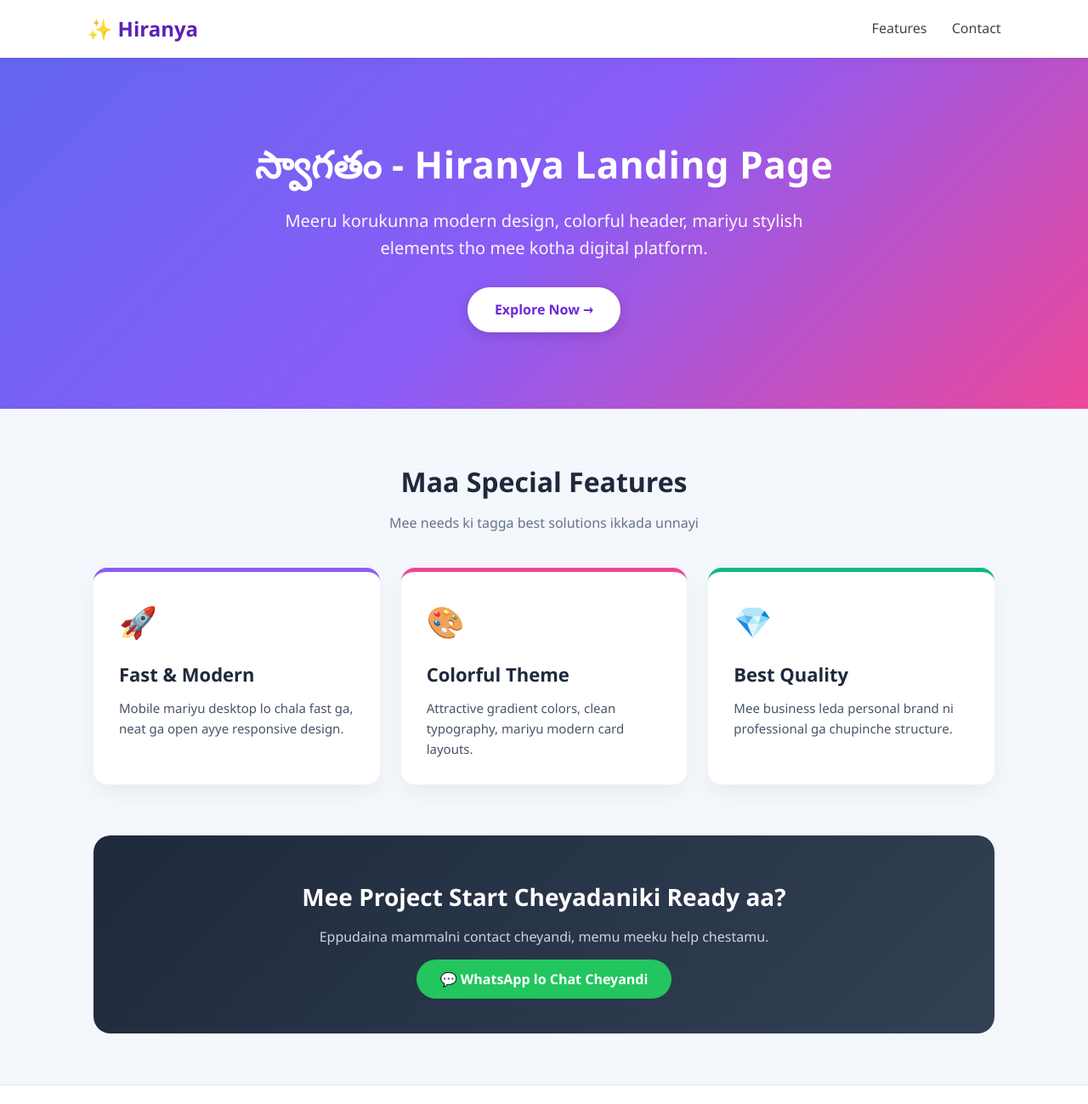
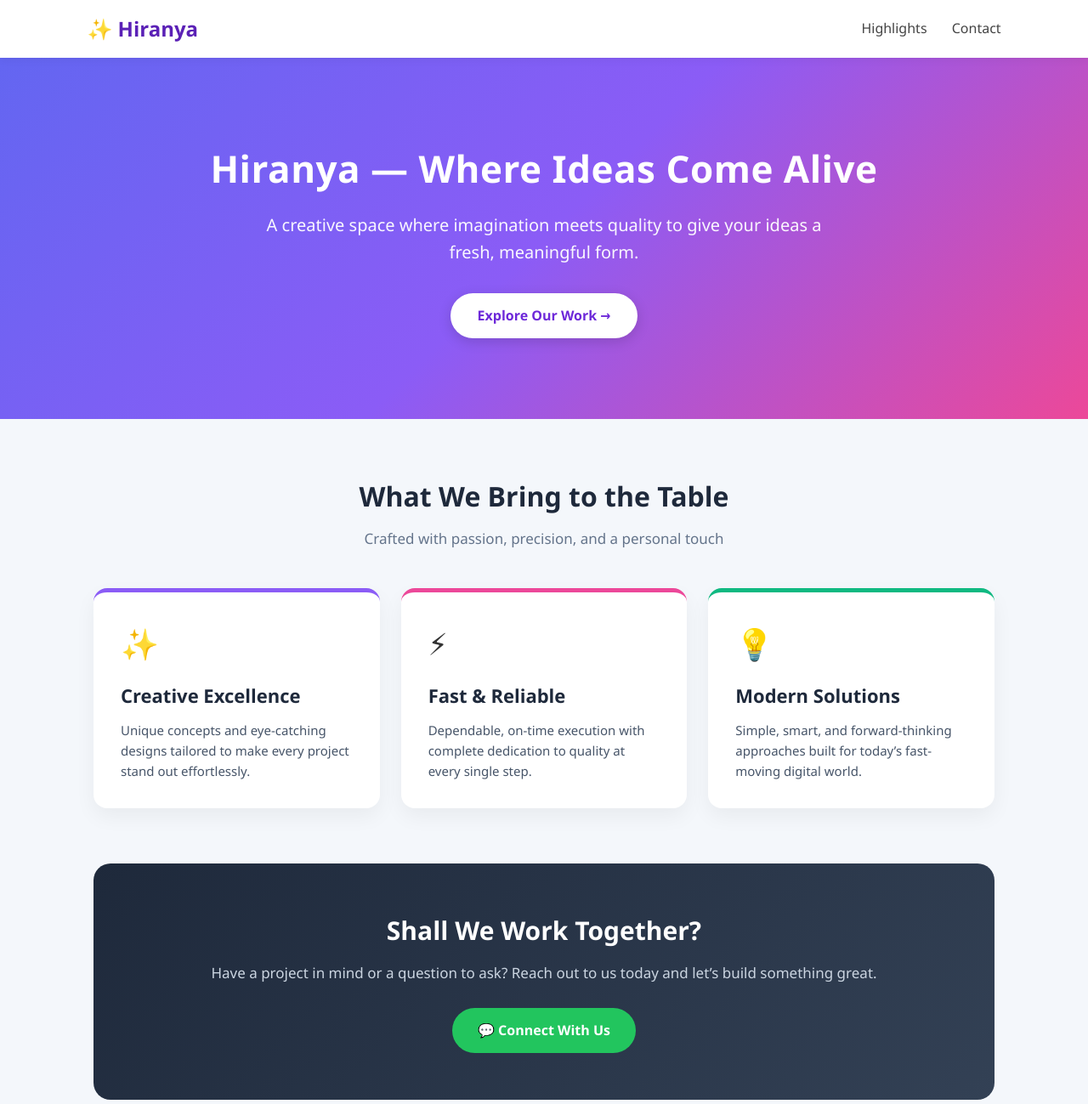
Before and after one commit to Sravanthireddykancharla/Hiranya_Landing--page, a plain HTML site: page index.html in a window 1280 px wide. Shown: the top 1299 px of the page at 85% size. Drawn offline with Linux system fonts and the light colour scheme.

Commit message:
Revise header and layout styles in index.html
Updated the title and subtitle for better clarity and engagement. Adjusted padding and margins for improved layout consistency.

```diff
--- a/index.html
+++ b/index.html
@@ -1,9 +1,9 @@
 <!DOCTYPE html>
-<html lang="te">
+<html lang="en">
 <head>
   <meta charset="UTF-8">
   <meta name="viewport" content="width=device-width, initial-scale=1.0">
-  <title>Hiranya - Modern Landing Page</title>
+  <title>Hiranya — Where Ideas Come Alive</title>
   <style>
     * { box-sizing: border-box; margin: 0; padding: 0; font-family: 'Segoe UI', Tahoma, Geneva, Verdana, sans-serif; }
     body { background-color: #f4f7fb; color: #333; line-height: 1.6; }
@@ -29,10 +29,10 @@
       background: linear-gradient(135deg, #6366f1 0%, #8b5cf6 50%, #ec4899 100%);
       color: white;
       text-align: center;
-      padding: 90px 20px;
+      padding: 95px 20px;
     }
     header h1 { font-size: 44px; margin-bottom: 15px; letter-spacing: 0.5px; }
-    header p.subtitle { font-size: 20px; max-width: 650px; margin: 0 auto 30px; opacity: 0.95; }
+    header p.subtitle { font-size: 20px; max-width: 680px; margin: 0 auto 32px; opacity: 0.95; }
     .btn-primary {
       background: #ffffff;
       color: #6d28d9;
@@ -48,9 +48,9 @@
     .btn-primary:hover { transform: translateY(-3px); }
 
     /* Feature Cards Section */
-    .container { max-width: 1100px; margin: 60px auto; padding: 0 20px; }
+    .container { max-width: 1100px; margin: 65px auto; padding: 0 20px; }
     .section-title { text-align: center; font-size: 32px; color: #1e293b; margin-bottom: 10px; }
-    .section-subtitle { text-align: center; color: #64748b; margin-bottom: 40px; }
+    .section-subtitle { text-align: center; color: #64748b; margin-bottom: 45px; font-size: 17px; }
 
     .cards {
       display: grid;
@@ -59,7 +59,7 @@
     }
     .card {
       background: white;
-      padding: 30px;
+      padding: 32px;
       border-radius: 16px;
       box-shadow: 0 10px 25px rgba(0,0,0,0.05);
       border-top: 5px solid #8b5cf6;
@@ -75,19 +75,21 @@
       background: linear-gradient(135deg, #1e293b, #334155);
       color: white;
       text-align: center;
-      padding: 50px 25px;
+      padding: 55px 25px;
       border-radius: 20px;
-      margin-top: 60px;
+      margin-top: 65px;
     }
-    .cta-box h2 { font-size: 28px; margin-bottom: 12px; }
-    .cta-box p { color: #cbd5e1; margin-bottom: 25px; }
+    .cta-box h2 { font-size: 30px; margin-bottom: 12px; }
+    .cta-box p { color: #cbd5e1; margin-bottom: 28px; font-size: 17px; }
     .btn-whatsapp {
       background: #22c55e;
       color: white;
-      padding: 12px 28px;
-      border-radius: 25px;
+      padding: 14px 30px;
+      border-radius: 30px;
       text-decoration: none;
       font-weight: bold;
+      font-size: 16px;
+      display: inline-block;
     }
 
     /* Footer */
@@ -107,46 +109,46 @@
   <nav>
     <div class="logo">✨ Hiranya</div>
     <div class="nav-links">
-      <a href="#features">Features</a>
+      <a href="#features">Highlights</a>
       <a href="#contact">Contact</a>
     </div>
   </nav>
 
   <!-- Colorful Header & Subtitle -->
   <header>
-    <h1>స్వాగతం - Hiranya Landing Page</h1>
-    <p class="subtitle">Meeru korukunna modern design, colorful header, mariyu stylish elements tho mee kotha digital platform.</p>
-    <a href="#features" class="btn-primary">Explore Now →</a>
+    <h1>Hiranya — Where Ideas Come Alive</h1>
+    <p class="subtitle">A creative space where imagination meets quality to give your ideas a fresh, meaningful form.</p>
+    <a href="#features" class="btn-primary">Explore Our Work →</a>
   </header>
 
   <!-- Cards Section -->
   <div class="container" id="features">
-    <h2 class="section-title">Maa Special Features</h2>
-    <p class="section-subtitle">Mee needs ki tagga best solutions ikkada unnayi</p>
+    <h2 class="section-title">What We Bring to the Table</h2>
+    <p class="section-subtitle">Crafted with passion, precision, and a personal touch</p>
 
     <div class="cards">
       <div class="card">
-        <div class="card-icon">🚀</div>
-        <h3>Fast & Modern</h3>
-        <p>Mobile mariyu desktop lo chala fast ga, neat ga open ayye responsive design.</p>
+        <div class="card-icon">✨</div>
+        <h3>Creative Excellence</h3>
+        <p>Unique concepts and eye-catching designs tailored to make every project stand out effortlessly.</p>
       </div>
       <div class="card" style="border-top-color: #ec4899;">
-        <div class="card-icon">🎨</div>
-        <h3>Colorful Theme</h3>
-        <p>Attractive gradient colors, clean typography, mariyu modern card layouts.</p>
+        <div class="card-icon">⚡</div>
+        <h3>Fast & Reliable</h3>
+        <p>Dependable, on-time execution with complete dedication to quality at every single step.</p>
       </div>
       <div class="card" style="border-top-color: #10b981;">
-        <div class="card-icon">💎</div>
-        <h3>Best Quality</h3>
-        <p>Mee business leda personal brand ni professional ga chupinche structure.</p>
+        <div class="card-icon">💡</div>
+        <h3>Modern Solutions</h3>
+        <p>Simple, smart, and forward-thinking approaches built for today’s fast-moving digital world.</p>
       </div>
     </div>
 
     <!-- Bottom Call to Action -->
     <div class="cta-box" id="contact">
-      <h2>Mee Project Start Cheyadaniki Ready aa?</h2>
-      <p>Eppudaina mammalni contact cheyandi, memu meeku help chestamu.</p>
-      <a href="https://wa.me" class="btn-whatsapp">💬 WhatsApp lo Chat Cheyandi</a>
+      <h2>Shall We Work Together?</h2>
+      <p>Have a project in mind or a question to ask? Reach out to us today and let’s build something great.</p>
+      <a href="https://wa.me" class="btn-whatsapp">💬 Connect With Us</a>
     </div>
   </div>
 
```
